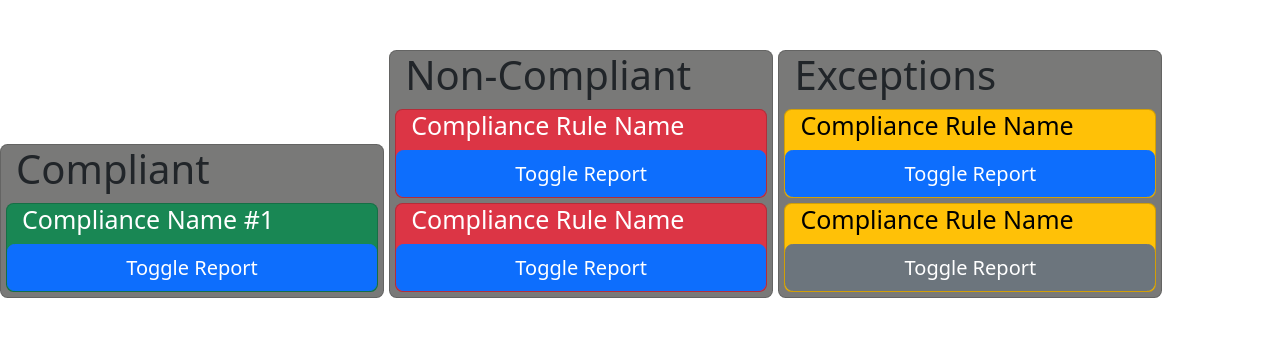
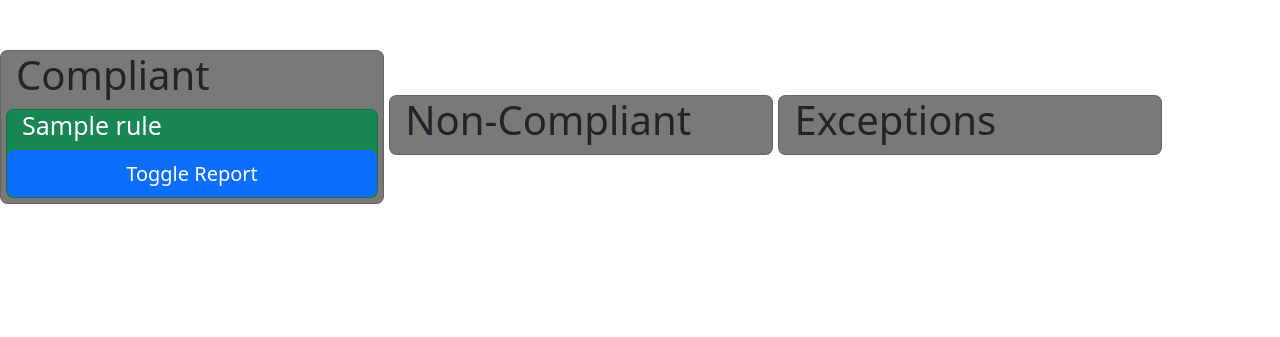
Before and after one commit to ethanrowe5379/Brightsolid_Project, a PHP site: page /DashboardTemplate.php in a window 1280 px wide. Shown: the part 100-437 px from the top of the page. Run offline with PHP 8.4, Linux system fonts and the light colour scheme; tables that the repository leaves empty hold one stand-in row (values such as "Sample post").

Commit message:
Generation of card from rule table

```diff
--- a/DashboardTemplate.php
+++ b/DashboardTemplate.php
@@ -17,7 +17,7 @@
     <header>
         <h1>Brightsolid</h1>
         <?php
-          // $sql = "SELECT * FROM user";
+          // $sql = "SELECT * FROM rule";
           // $result = $db->query($sql);
           // while($row = $result->fetch_assoc()){
           //   echo($row['user_name']);
@@ -29,70 +29,33 @@
     <main >
         <div class="container card" id="col">
             <h2>Compliant</h2>
-                <?php echo '<div class="row card text-bg-success" id="innerCard">
-                    <h5 class="col">Compliance Name #1</h5>
-                    <button class="col-auto btn btn-primary" type="button" data-bs-toggle="collapse" data-bs-target="#collapseSuccess" aria-expanded="false" aria-controls="collapseSuccess">
+                <?php
+                  $sql = "SELECT rule_id, rule_name FROM rule";
+                  $result = $db->query($sql);
+                  while($row = $result->fetch_assoc()){
+                  echo '<div class="row card text-bg-success" id="innerCard">
+                      <h5 class="col">' . $row['rule_name'] . '</h5>
+                      <button class="col-auto btn btn-primary" type="button" data-bs-toggle="collapse" data-bs-target="#compliance' . $row['rule_id'] . '" aria-expanded="false" aria-controls="compliance' . $row['rule_id'] . '">
                           Toggle Report
                         </button>
-                      <div class="collapse" id="collapseSuccess">
+                        <div class="collapse" id="compliance' . $row['rule_id'] . '">
                           <div class="card">
                             <p>Lorem Ipsum</p>
                           </div>
                         </div>
                   </div>';
+                  }
                 ?>
         </div>
 
         <div class="container card"id="col">
             <h2>Non-Compliant</h2>
-            <div class="row card text-bg-danger" id="innerCard">
-                <h5 class="col">Compliance Rule Name</h5>
-                <button class="col-auto btn btn-primary" type="button" data-bs-toggle="collapse" data-bs-target="#collapseDanger" aria-expanded="false" aria-controls="collapseDanger">
-                    Toggle Report
-                  </button>
-                  <div class="collapse" id="collapseDanger">
-                    <div class="card">
-                      <p>Report Text</p>
-                    </div>
-                  </div>
-            </div>
-            <div class="row card text-bg-danger" id="innerCard">
-                <h5 class="col">Compliance Rule Name</h5>
-                <button class="col-auto btn btn-primary" type="button" data-bs-toggle="collapse" data-bs-target="#collapseDanger" aria-expanded="false" aria-controls="collapseDanger">
-                    Toggle Report
-                  </button>
-                  <div class="collapse" id="collapseDanger">
-                    <div class="card">
-                      <p>Report Text</p>
-                    </div>
-                  </div>
-            </div>
+
         </div>
 
         <div class="container card" id="col">
             <h2>Exceptions</h2>
-            <div class="row card text-bg-warning" id="innerCard">
-                <h5 class="col">Compliance Rule Name</h5>
-                <button class="col-auto btn btn-primary" type="button" data-bs-toggle="collapse" data-bs-target="#collapseWarning" aria-expanded="false" aria-controls="collapseWarning">
-                    Toggle Report
-                  </button>
-                  <div class="collapse" id="collapseWarning">
-                    <div class="card">
-                      <p>Report Text</p>
-                    </div>
-                  </div>
-            </div>
-            <div class="row card text-bg-warning" id="innerCard">
-                <h5 class="col">Compliance Rule Name</h5>
-                <button class="col-auto btn btn-secondary" type="button" data-bs-toggle="collapse" data-bs-target="#collapseWarning" aria-expanded="false" aria-controls="collapseWarning">
-                    Toggle Report
-                  </button>
-                  <div class="collapse" id="collapseWarning">
-                    <div class="card">
-                      <p>Report Text</p>
-                    </div>
-                  </div>
-            </div>
+
         </div>
 
     </main>
```
Lines whose indentation alone changed are shown as unchanged.
